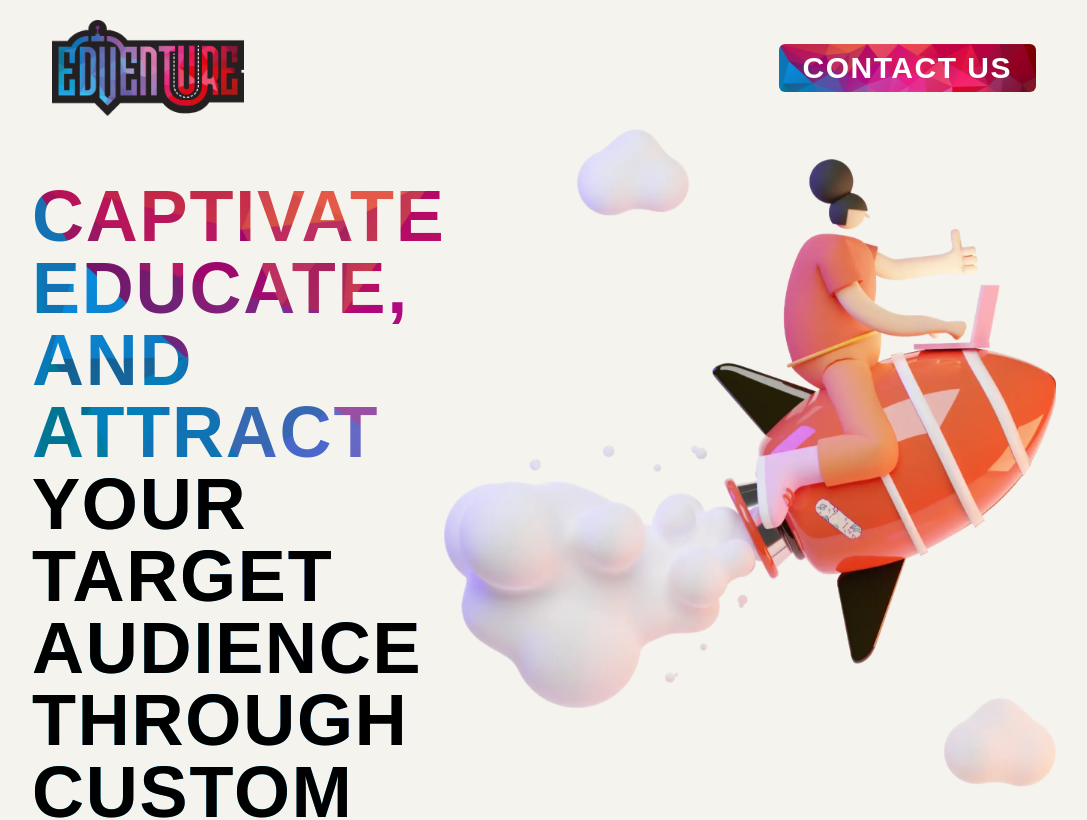
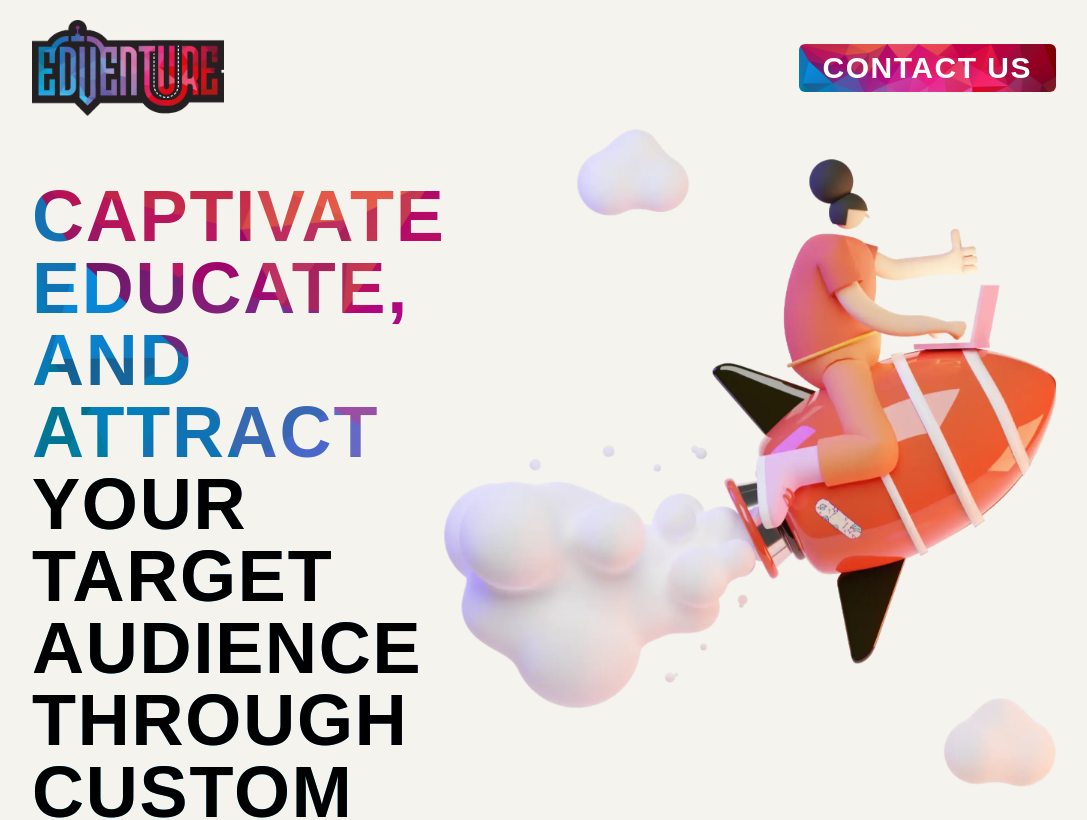
Before and after one commit to alparslankorkmaz/edventure, a Next.js app: page / in a window 1280 px wide. Shown: the top 820 px of the page, without its empty margins (96-1183 px from the left). Built offline with nearby package versions, Linux system fonts and the light colour scheme; a web font is replaced by a local one.

Commit message:
header side padding removed

```diff
--- a/src/components/Header.js
+++ b/src/components/Header.js
@@ -5,7 +5,7 @@
   };
   return (
     <>
-      <header className="p-5 flex justify-between items-center">
+      <header className="py-5 flex justify-between items-center">
         <img
           src="/images/logo.png"
           alt="EdVenture Logo"
```
